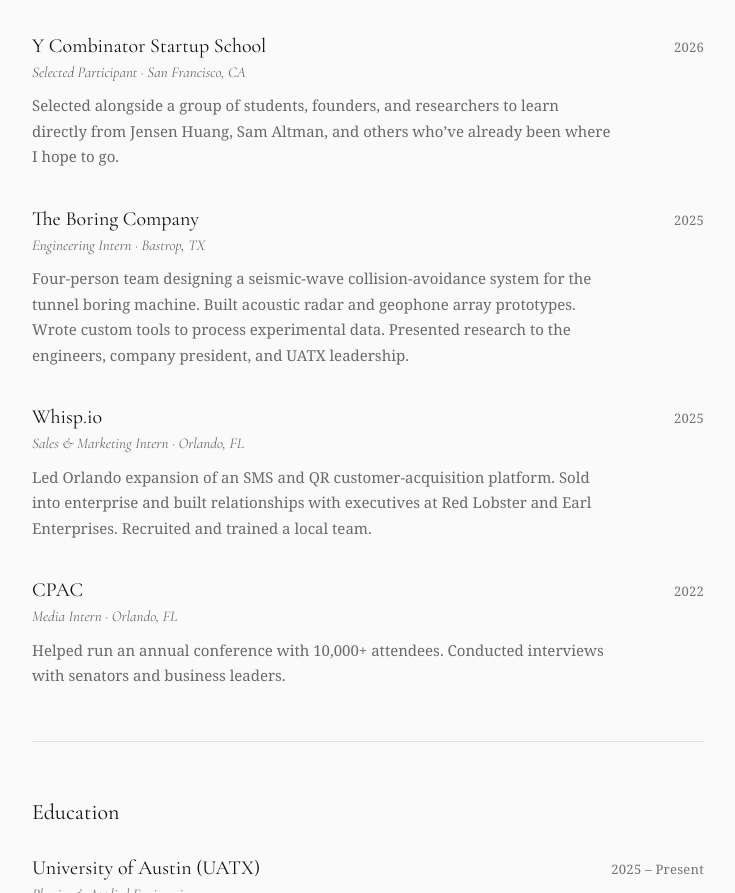
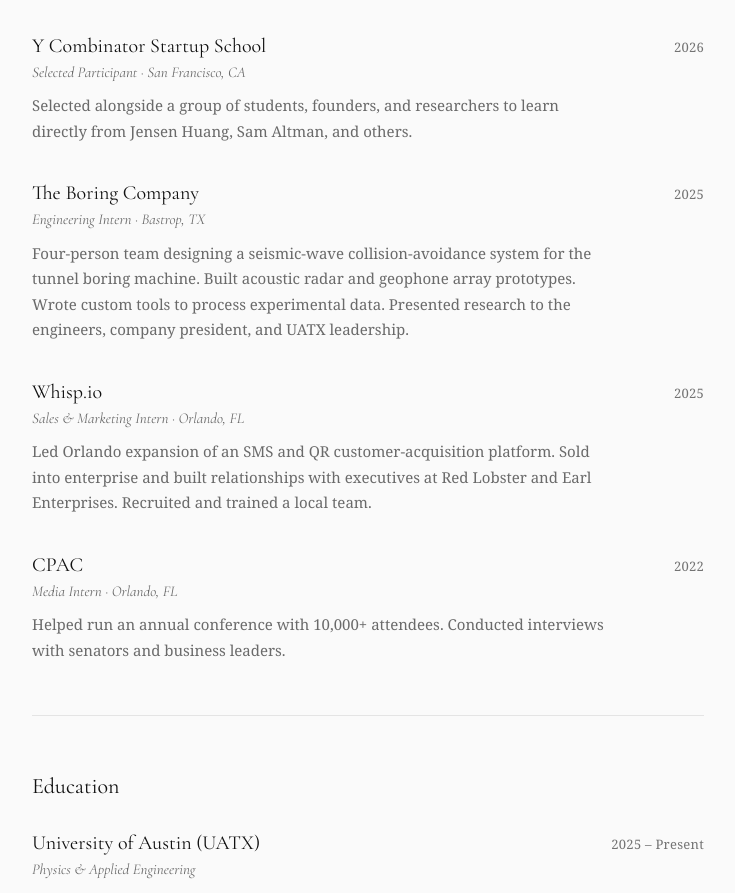
Before and after one commit to chaseroll/personal-site, a plain HTML site: page resume/index.html in a window 1280 px wide. Shown: the part 1380-2273 px from the top of the page, without its empty margins (272-1007 px from the left). Drawn offline with Linux system fonts and the light colour scheme.

Commit message:
Shorten the Startup School description

```diff
--- a/resume/index.html
+++ b/resume/index.html
@@ -152,7 +152,7 @@
             <span class="dates">2026</span>
           </div>
           <p class="role">Selected Participant &middot; San Francisco, CA</p>
-          <p class="desc">Selected alongside a group of students, founders, and researchers to learn directly from Jensen Huang, Sam Altman, and others who&rsquo;ve already been where I hope to go.</p>
+          <p class="desc">Selected alongside a group of students, founders, and researchers to learn directly from Jensen Huang, Sam Altman, and others.</p>
         </article>
 
         <article class="entry">
```
